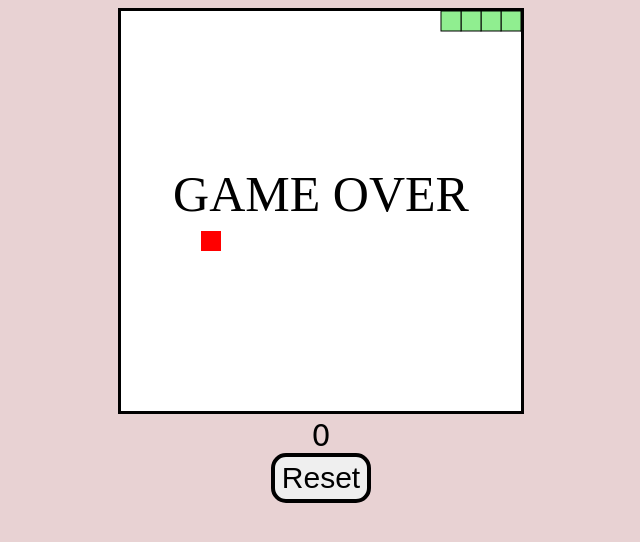
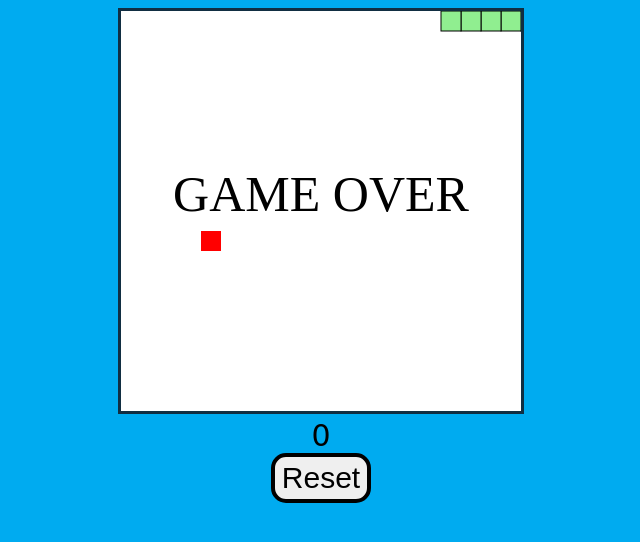
Before and after one commit to hola-official/Snake-Game, a plain HTML site: page index.html in a window 1280 px wide. Shown: the whole page, without its empty margins (319-959 px from the left). Drawn offline with Linux system fonts and the light colour scheme.

Commit message:
git update

```diff
--- a/style.css
+++ b/style.css
@@ -1,12 +1,12 @@
 body {
-  background: #e8d2d3;
+  background: #00abf0;
 }
 #gameContainer {
   text-align: center;
 }
 
 #gameBoard {
-  border: 3px solid black;
+  border: 3px solid #112e42;
 }
 
 #scoreText {
```
